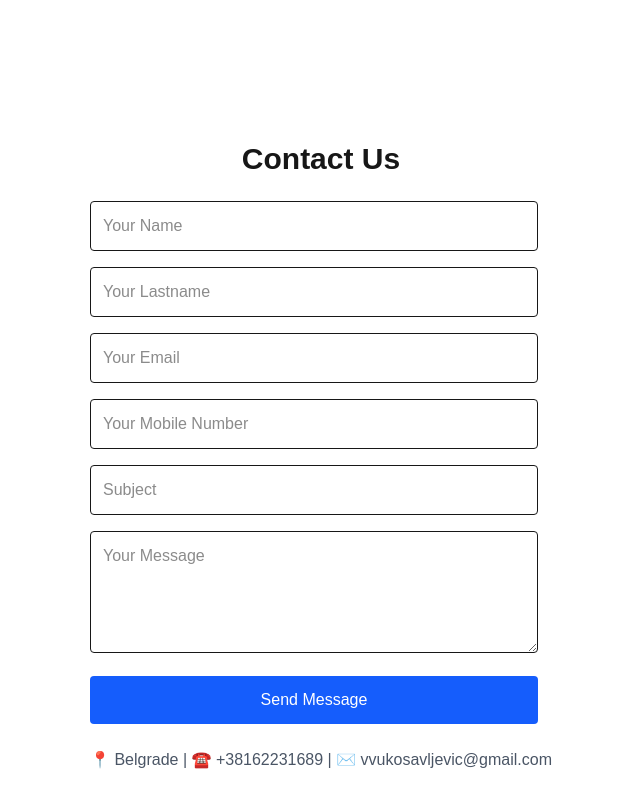
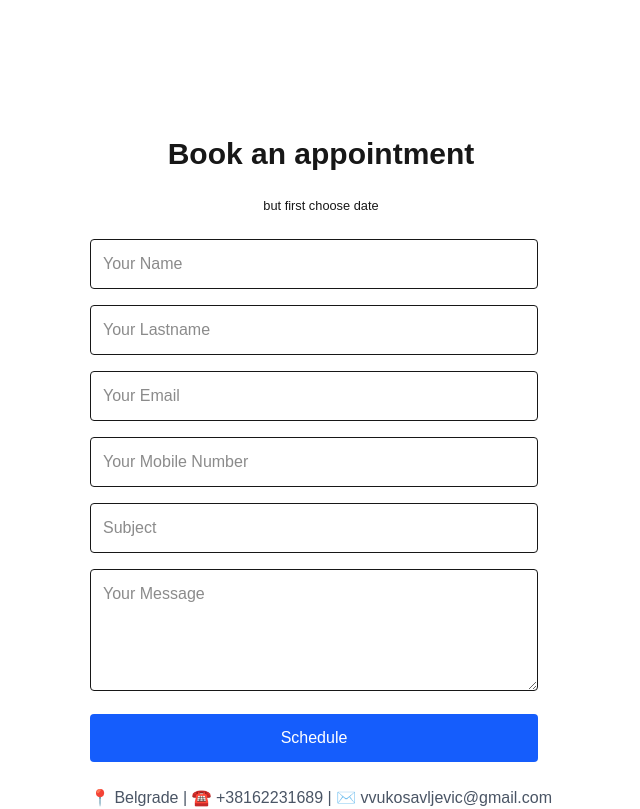
Before and after one commit to djordjevukosavljevic/YourOrtho, a Next.js app: page / in a window 1280 px wide. Shown: the part 5080-5889 px from the top of the page, without its empty margins (319-959 px from the left). Built offline with nearby package versions, Linux system fonts and the light colour scheme.

Commit message:
adding appointment frontend still

```diff
--- a/src/components/Appointment.tsx
+++ b/src/components/Appointment.tsx
@@ -2,10 +2,11 @@
 
 import contactMsg from "../js/contact.js";
 
-export default function Contacts() {
+export default function Appointment() {
     return (
         <div>
-            <h2 className="text-3xl font-bold mb-6 text-center">Contact Us</h2 >
+            <h2 className="text-3xl font-bold mb-6 text-center">Book an appointment</h2>
+            <small><h4 className="text-3x1 mb-6 text-center">but first choose date</h4></small>
             <form className="w-full max-w-md space-y-4">
                 <input
                     type="text"
@@ -45,7 +46,7 @@ export default function Contacts() {
                     type="button"
                     className="w-full p-3 bg-blue-600 text-white rounded hover:bg-blue-700"
                 >
-                    Send Message
+                Schedule
                 </button>
             </form>
             <p className="mt-6 text-gray-600 text-center">📍 Belgrade | ☎️ +38162231689 | ✉️ <a href="mailto:djordje.vukosavljevic01@gmail.com">vvukosavljevic@gmail.com</a></p>
```
